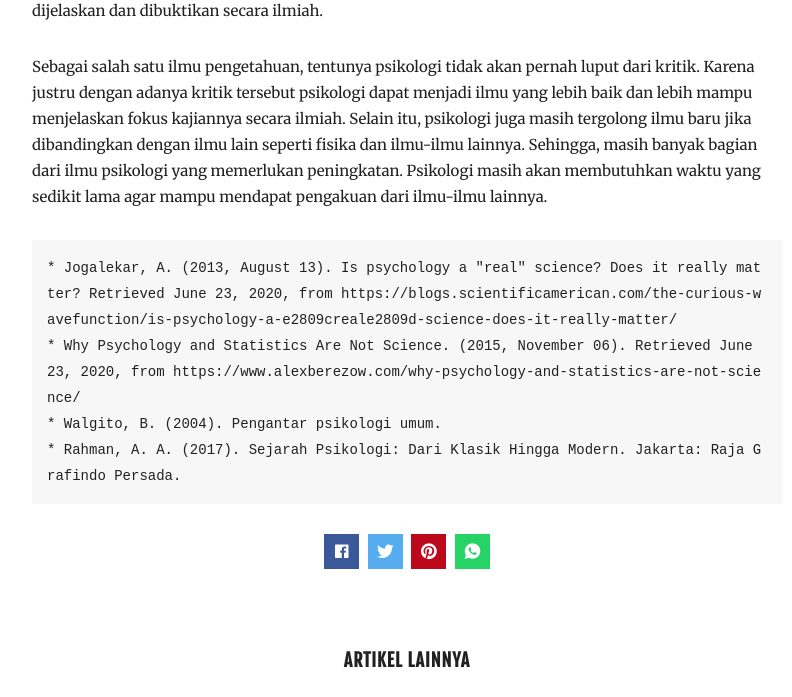
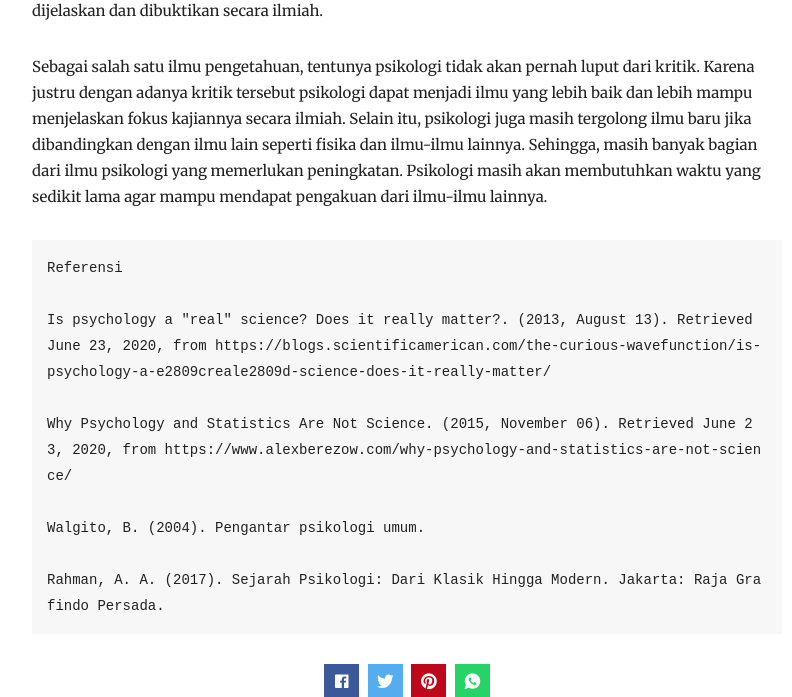
Before and after one commit to imamnrchls/imamnrchls.github.io, a Jekyll site: the page built from _posts/2020-06-23-penolakan-psikologi-sebagai-ilmu.md, in a window 1280 px wide and 900 px high, scrolled down 3468 px, cut to the strip 0-697 px from the top of the window. Shown: the whole strip, without its empty margins (233-1025 px from the left). Built offline with Jekyll 4.4.1, drawn with Linux system fonts in a browser that asks for light colours; comment, search, counter and statistics services are not loaded.

Commit message:
Update 2020-06-23-penolakan-psikologi-sebagai-ilmu.md

```diff
--- a/_posts/2020-06-23-penolakan-psikologi-sebagai-ilmu.md
+++ b/_posts/2020-06-23-penolakan-psikologi-sebagai-ilmu.md
@@ -21,8 +21,13 @@ tags: [karangan, artikel]
 <p>Sebagai salah satu ilmu pengetahuan, tentunya psikologi tidak akan pernah luput dari kritik. Karena justru dengan adanya kritik tersebut psikologi dapat menjadi ilmu yang lebih baik dan lebih mampu menjelaskan fokus kajiannya secara ilmiah. Selain itu, psikologi juga masih tergolong ilmu baru jika dibandingkan dengan ilmu lain seperti fisika dan ilmu-ilmu lainnya. Sehingga, masih banyak bagian dari ilmu psikologi yang memerlukan peningkatan. Psikologi masih akan membutuhkan waktu yang sedikit lama agar mampu mendapat pengakuan dari ilmu-ilmu lainnya.<p/>
 
 {% highlight markdown %}
-* Jogalekar, A. (2013, August 13). Is psychology a "real" science? Does it really matter? Retrieved June 23, 2020, from https://blogs.scientificamerican.com/the-curious-wavefunction/is-psychology-a-e2809creale2809d-science-does-it-really-matter/
-* Why Psychology and Statistics Are Not Science. (2015, November 06). Retrieved June 23, 2020, from https://www.alexberezow.com/why-psychology-and-statistics-are-not-science/
-* Walgito, B. (2004). Pengantar psikologi umum.
-* Rahman, A. A. (2017). Sejarah Psikologi: Dari Klasik Hingga Modern. Jakarta: Raja Grafindo Persada.
+Referensi
+
+Is psychology a "real" science? Does it really matter?. (2013, August 13). Retrieved June 23, 2020, from https://blogs.scientificamerican.com/the-curious-wavefunction/is-psychology-a-e2809creale2809d-science-does-it-really-matter/
+
+Why Psychology and Statistics Are Not Science. (2015, November 06). Retrieved June 23, 2020, from https://www.alexberezow.com/why-psychology-and-statistics-are-not-science/
+
+Walgito, B. (2004). Pengantar psikologi umum.
+
+Rahman, A. A. (2017). Sejarah Psikologi: Dari Klasik Hingga Modern. Jakarta: Raja Grafindo Persada.
 {% endhighlight %}
```
